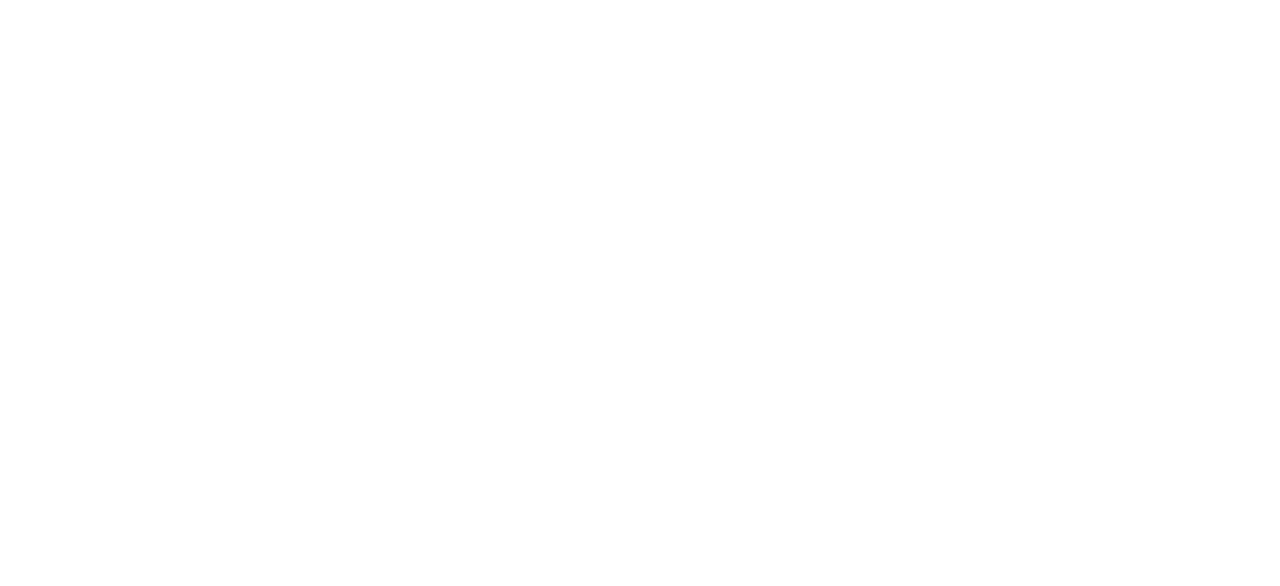
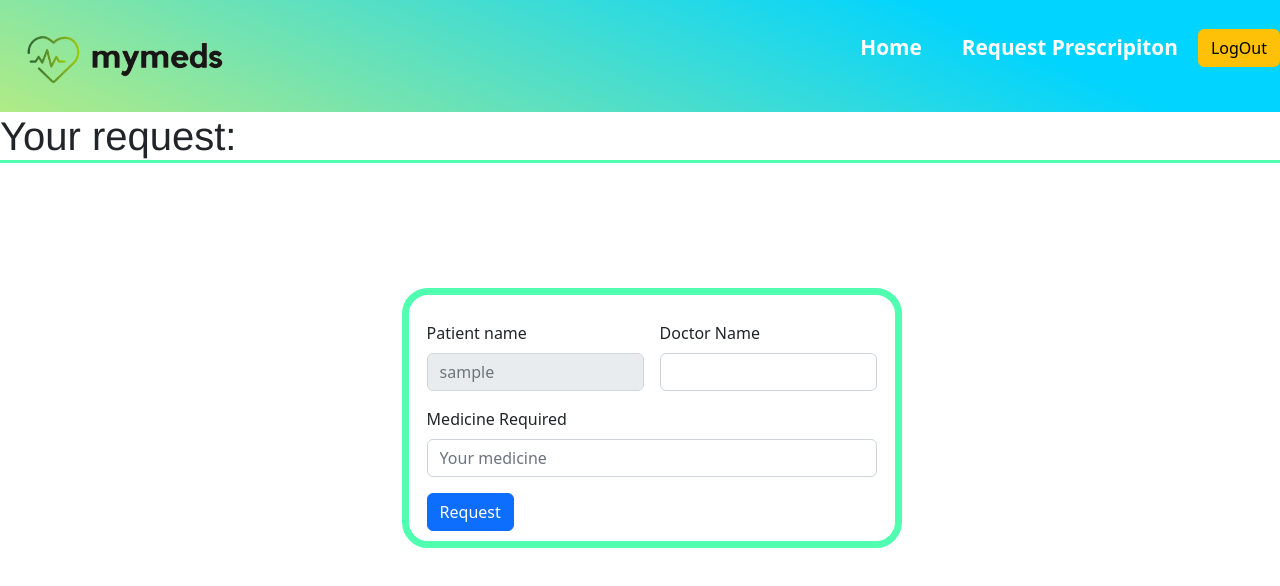
Before and after one commit to valendc15/MyMedsFront2.0, a React (Create React App) app: page /requestsP in a window 1280 px wide. Before the commit this address had no page. Shown: the top 586 px of the page. Built offline with nearby package versions, Linux system fonts and the light colour scheme; no server answers; sample sign-in values are in the browser's storage.

Commit message:
added PatientNavBar and PatientRequest

```diff
--- a/src/App.css
+++ b/src/App.css
@@ -253,3 +253,22 @@
             animation-timing-function: ease-out;
   }
 }
+
+
+.requestForm{
+  position: absolute;
+  max-width: 500px;
+  top:38%;
+  padding: 10px;
+  left:32%;
+  border: 7px solid #50ffb0;
+  border-radius: 26px 26px 26px 26px;
+-webkit-border-radius: 26px 26px 26px 26px;
+-moz-border-radius: 26px 26px 26px 26px;
+
+}
+
+.h1request{
+  font-family: 'Franklin Gothic Medium', 'Arial Narrow', Arial, sans-serif;
+  border-bottom: solid #50ffb0;
+}
--- a/src/App.js
+++ b/src/App.js
@@ -7,6 +7,7 @@
 import Home from './Components/Home';
 import Search from './Components/Seacrh';
 import ViewPatients from './Components/viewPatients';
+import PatientRequest from './Components/PatientRequest';
 
 function App() {
 
@@ -20,6 +21,7 @@
         <Route exact path='/home' element={<Home></Home>}/>
         <Route exact path='/search' element={<Search></Search>}/>
         <Route exact path='/viewPatients' element={<ViewPatients></ViewPatients>}/>
+        <Route exact path='/requestsP' element={<PatientRequest></PatientRequest>}/>
       </Routes>
     </Router>
     </div>
--- a/src/Components/Login.js
+++ b/src/Components/Login.js
@@ -37,9 +37,11 @@
     toast.success('Logged succesfully!')
     localStorage.setItem('token',data.token)
     localStorage.setItem('id',data.primarykey)
+    localStorage.setItem('username',data.username)
     if(data.userType==="DOCTOR"){
       navigate('/search')
     }
+    else if(data.userType==="PATIENT") navigate('/requestsP')
     else{
       navigate('/home')
     }
--- /dev/null
+++ b/src/Components/PatientNavBar.js
@@ -0,0 +1,60 @@
+import Logo from "./MyMedsLogo.png"
+import { Link,useNavigate } from "react-router-dom";
+import { useEffect} from "react";
+
+
+function PatientNavBar(){
+
+    const navigate=useNavigate()
+    useEffect(()=>{
+        if(!localStorage.getItem('token')){
+            navigate('/login');
+        }
+        if(localStorage.getItem('token')!=null || localStorage.getItem('token')!=undefined){
+        fetch(`http://localhost:8080/token/${localStorage.getItem('id')}/checkToken`,{
+            method:"PUT",
+            headers: { 'content-type': 'application/json' },
+            body: localStorage.getItem('token')
+        })
+        .then(result =>{
+            console.log(result)
+            return result.json()
+
+          }).then((data)=>{
+            if(data===false){
+                navigate('/login')
+            }
+    },[])}
+    else{
+        navigate('/login')
+    }
+})
+
+    function logout(){
+        fetch(`http://localhost:8080/token/${localStorage.getItem('id')}`, {
+            method: "PUT",
+            headers: { 'content-type': 'application/json' },
+            body:localStorage.getItem('token')
+          })
+        localStorage.removeItem('token');
+        window.location.reload(false);
+        localStorage.removeItem('id')
+    }
+
+
+    return(
+        <nav>
+            <img src={Logo} ></img>
+            <div>
+                <ul id="navbar">
+                    <li><Link to="/home" className="link">Home</Link></li>
+                    <li><Link to="/requestsP" className="link">Request Prescripiton</Link></li>
+                    <button className="btn btn-warning"onClick={logout}>LogOut</button>
+                </ul>
+            </div>
+        </nav>
+    )
+}
+
+
+export default PatientNavBar;
--- /dev/null
+++ b/src/Components/PatientRequest.js
@@ -0,0 +1,67 @@
+import PatientNavBar from "./PatientNavBar";
+import { useState } from "react";
+import { toast } from "react-toastify";
+
+
+
+
+function PatientRequest(){
+
+    const [medicine, setMedicine]=useState("")
+    const [docID, setDoctorID]=useState("")
+    const userName=localStorage.getItem("username")
+
+
+    function handleSumbit(){
+        let obj={docID,medicine}
+        fetch(`http://localhost:8080/patient/${localStorage.getItem("id")}/makeRequest`,{
+            method:"PUT",
+            headers: { 'content-type': 'application/json' },
+            body: JSON.stringify(obj)
+        }).then(data=>{
+            if (!data.ok){
+                throw Error("Error")
+            }
+            toast.success("Request sent!")
+        }).catch(err=>{
+            toast.error("Failed to send request!")
+        })
+    }
+
+
+
+
+
+    return(
+        <div>
+        <PatientNavBar></PatientNavBar>
+        <h1 className="h1request">Your request:</h1>
+        <form className="row g-3 requestForm" onSubmit={handleSumbit}>
+  <div class="col-md-6">
+    <label for="inputEmail4" class="form-label">Patient name</label>
+    <input class="form-control" id="disabledInput" type="text" placeholder={localStorage.getItem('username')} disabled/>
+
+  </div>
+  <div class="col-md-6">
+    <label for="inputPassword4" class="form-label">Doctor Name</label>
+    <input type="password" class="form-control" id="inputPassword4"
+    value={docID}
+    onChange={(e)=>setDoctorID(e.target.value)}
+    />
+  </div>
+  <div class="col-12">
+    <label for="inputAddress" class="form-label">Medicine Required</label>
+    <input type="text" class="form-control" id="inputAddress" placeholder="Your medicine"
+       value={medicine}
+       onChange={(e)=>setMedicine(e.target.value)}/>
+  </div>
+  <div class="col-12">
+    <button type="submit" class="btn btn-primary">Request</button>
+  </div>
+</form>
+  </div>
+
+    )
+}
+
+export default PatientRequest;
```
